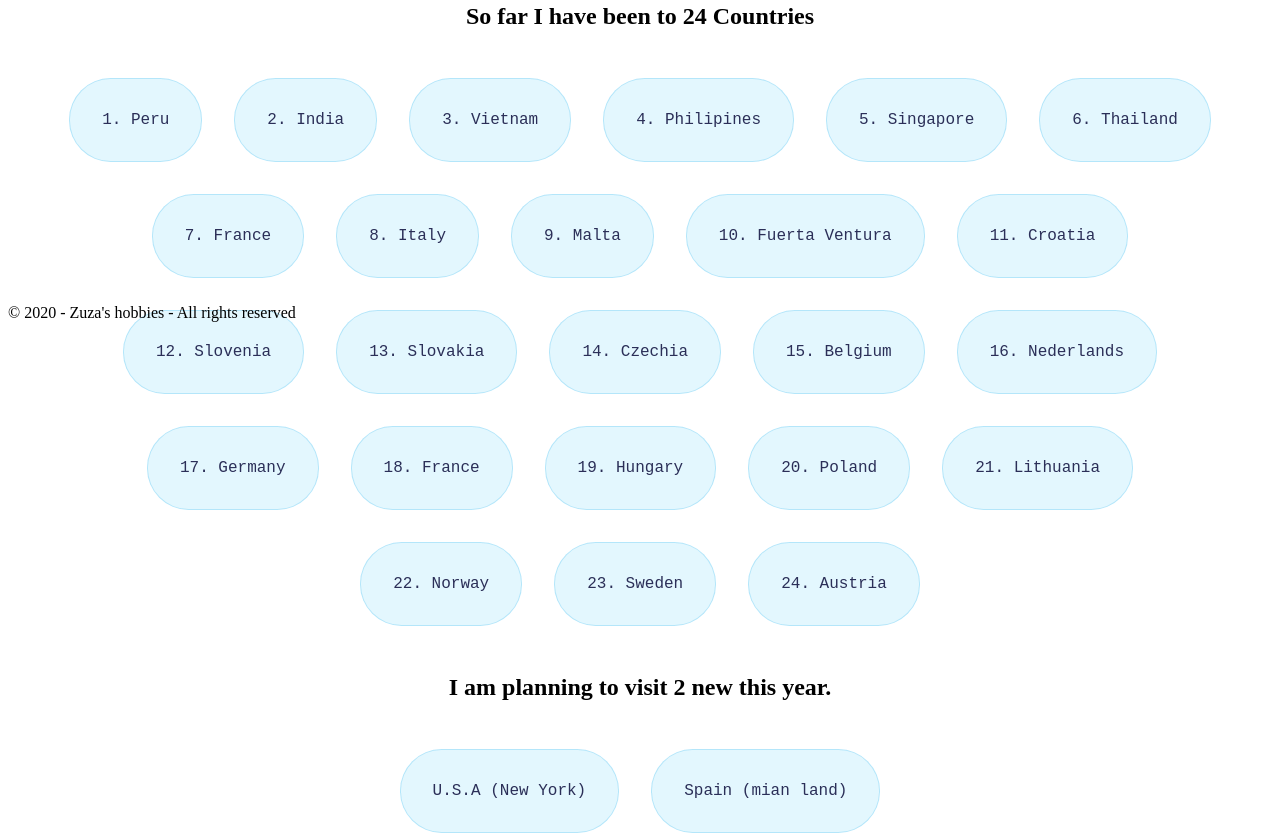
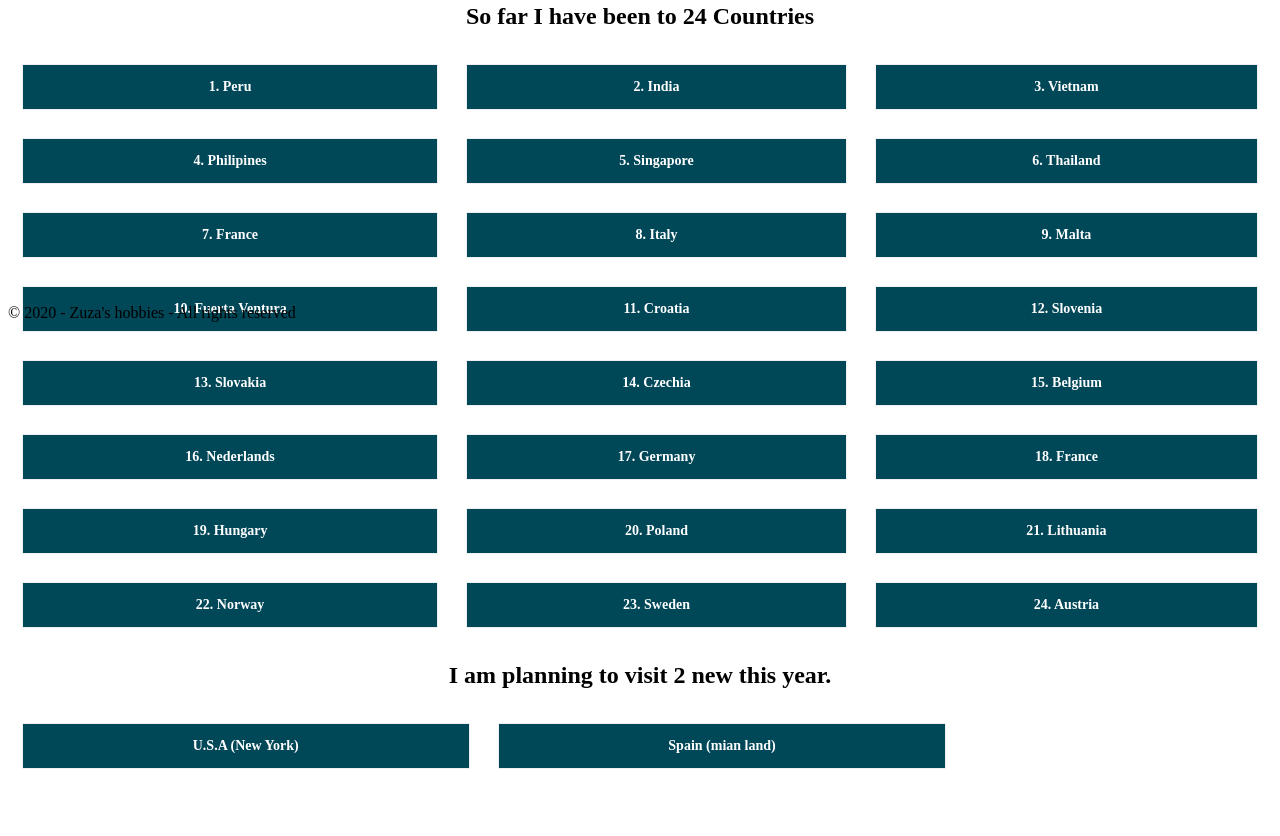
Before and after one commit to 40485390-Zuzanna/lab03, a plain HTML site: page travelling.html in a window 1280 px wide. Shown: the part 478-1314 px from the top of the page. Drawn offline with Linux system fonts and the light colour scheme.

Commit message:
updated css

```diff
--- a/style.css
+++ b/style.css
@@ -1,4 +1,4 @@
-.container {
+.flex-container {
    display: flex;
    flex-direction: row;
 
@@ -8,7 +8,7 @@
 .wrap {
 flex-wrap: wrap;
 }
-.container p {
+.flex-container p {
    padding: 2rem;
    margin: 2rem;
    border: 1px solid rgba(0, 0, 0, 0.164);
@@ -30,6 +30,24 @@ flex-wrap: wrap;
 
 .container span {
    font-size: 4rem;
+}
+
+.grid-container {
+   align-items: center;
+   display: grid;
+   grid-template-columns: auto auto auto;
+}
+
+.grid-item {
+   padding: 1em;
+   margin: 1em;
+   color: rgb(0, 21, 48);
+   border: 1px solid rgb(240, 240, 240);
+   font-size: 14px;
+   background: rgb(0, 71, 88);
+   color: white;
+   font-weight: bold;
+   text-align: center;
 }
 
 .align-center {
--- a/travelling.html
+++ b/travelling.html
@@ -29,64 +29,52 @@
    </nav>
 
 <section class="align-center">
-<h2 class="sub-font">My hobbies</h2>
+   <h2 class="sub-font">My hobbies</h2>
 
-<div class="container">
+   <div class="flex-container">
+      <p><a href="travelling.html">Travelling &#127957;</a></p>
+      <p><a href="hiking.html">Hiking / Nature &#127794;</a></p>
+      <p><a href="plants.html">Plants &#127793;</a></p>
+      <p><a href="design.html">User interaction design &#128421;</a></p>
+   </div>
+</section>
 
-   <p>
-   <a href="travelling.html">Travelling &#127957;</a>
-   </p>
-
-   <p>
-   <a href="hiking.html">Hiking / Nature &#127794;</a>
-   </p>
-
-   <p>
-   <a href="plants.html">Plants &#127793;</a>
-   </p>
-
-   <p>
-   <a href="design.html">User interaction design &#128421;</a>
-   </p>
-
-</div>
-</section>
 <div class="align-center">
 
 
 <h2 >So far I have been to 24 Countries</h2>
-<article class="container wrap">
-   <div>1. Peru</div>
-   <div>2. India</div>
-   <div>3. Vietnam</div>
-   <div>4. Philipines</div>
-   <div>5. Singapore</div>
-   <div>6. Thailand</div>
-   <div>7. France</div>
-   <div>8. Italy</div>
-   <div>9. Malta</div>
-   <div>10. Fuerta Ventura</div>
-   <div>11. Croatia</div>
-   <div>12. Slovenia</div>
-   <div>13. Slovakia</div>
-   <div>14. Czechia</div>
-   <div>15. Belgium</div>
-   <div>16. Nederlands</div>
-   <div>17. Germany</div>
-   <div>18. France</div>
-   <div>19. Hungary</div>
-   <div>20. Poland</div>
-   <Div>21. Lithuania</Div>
-   <div>22. Norway</div>
-   <div>23. Sweden</div>
-   <div>24. Austria</div>
+<article class="grid-container">
+   <div class="grid-item">1. Peru</div>
+   <div class="grid-item" >2. India</div>
+   <div class="grid-item" >3. Vietnam</div>
+   <div class="grid-item" >4. Philipines</div>
+   <div class="grid-item" >5. Singapore</div>
+   <div class="grid-item" >6. Thailand</div>
+   <div class="grid-item" >7. France</div>
+   <div class="grid-item" >8. Italy</div>
+   <div class="grid-item" >9. Malta</div>
+   <div class="grid-item" >10. Fuerta Ventura</div>
+   <div class="grid-item" >11. Croatia</div>
+   <div class="grid-item" >12. Slovenia</div>
+   <div class="grid-item" >13. Slovakia</div>
+   <div class="grid-item" >14. Czechia</div>
+   <div class="grid-item" >15. Belgium</div>
+   <div class="grid-item" >16. Nederlands</div>
+   <div class="grid-item" >17. Germany</div>
+   <div class="grid-item" >18. France</div>
+   <div class="grid-item" >19. Hungary</div>
+   <div class="grid-item" >20. Poland</div>
+   <Div class="grid-item" >21. Lithuania</Div>
+   <div class="grid-item" >22. Norway</div>
+   <div class="grid-item" >23. Sweden</div>
+   <div class="grid-item" >24. Austria</div>
 </article>
 
 <h2> I am planning to visit 2 new this year.</h2>
 
-<section class="container">
-   <div>U.S.A (New York)</div>
-   <div>Spain (mian land)</div>
+<section class="grid-container">
+   <div class="grid-item">U.S.A (New York)</div>
+   <div class="grid-item"> Spain (mian land)</div>
 </section>
 
 <h2  class="sub-font">Favourite places I have visited</h2>
```
Also changed, not shown: hiking.html (+16 -15 lines).
